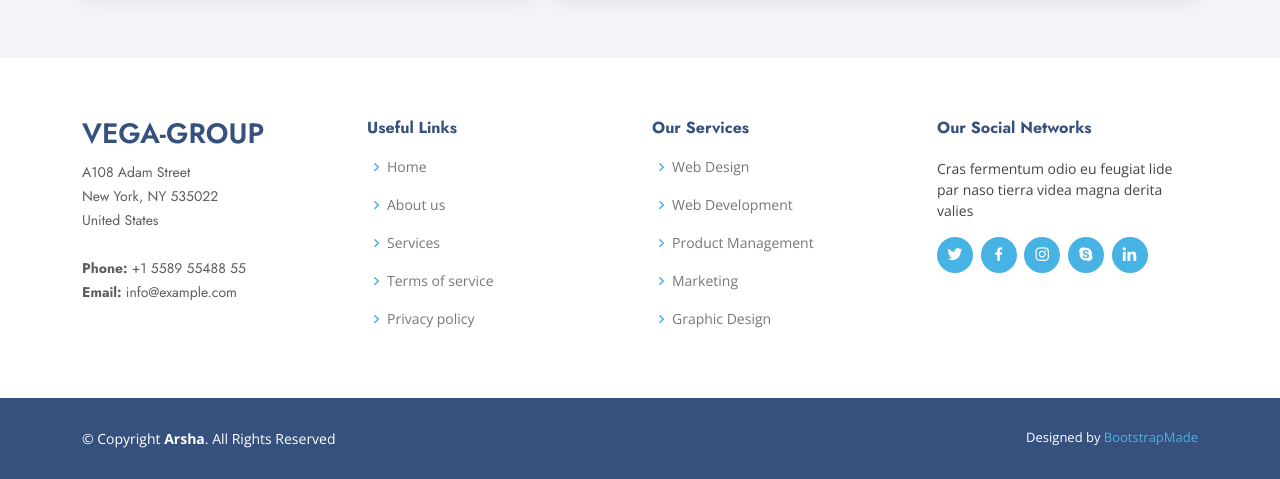
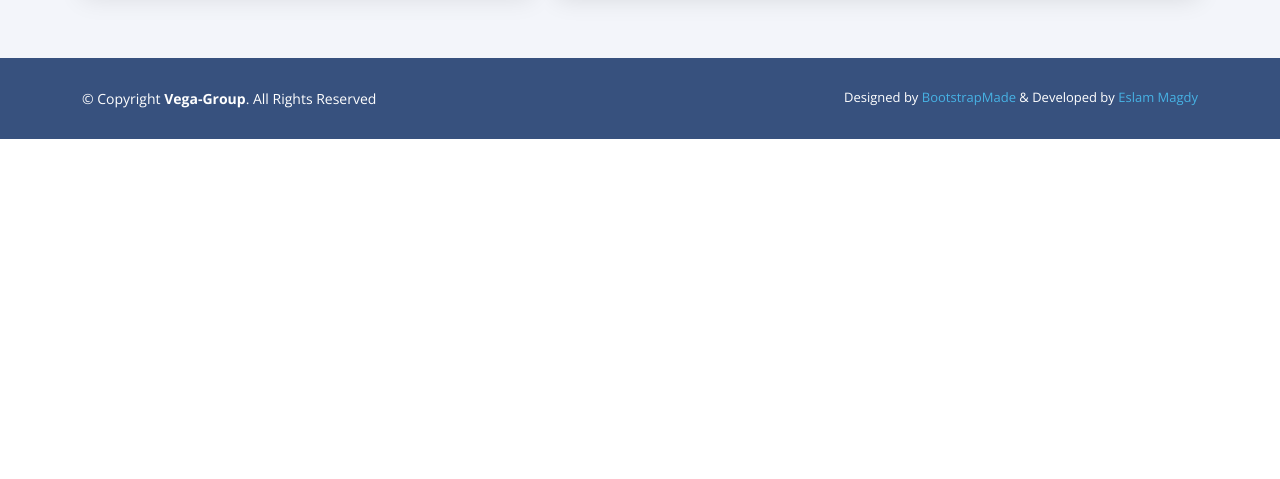
Before and after one commit to eslam3400/Vega-Group-Static-Site, a plain HTML site: page index.html in a window 1280 px wide. Shown: the part 6370-6849 px from the top of the page. After the commit the page ends 6509 px from the top, so only its background shows below. Drawn offline with nearby package versions, Linux system fonts and the light colour scheme.

Commit message:
footer section

```diff
--- a/index.html
+++ b/index.html
@@ -736,69 +736,16 @@
       </div>
     </div> -->
 
-    <div class="footer-top">
-      <div class="container">
-        <div class="row">
-
-          <div class="col-lg-3 col-md-6 footer-contact">
-            <h3>Vega-Group</h3>
-            <p>
-              A108 Adam Street <br>
-              New York, NY 535022<br>
-              United States <br><br>
-              <strong>Phone:</strong> +1 5589 55488 55<br>
-              <strong>Email:</strong> info@example.com<br>
-            </p>
-          </div>
-
-          <div class="col-lg-3 col-md-6 footer-links">
-            <h4>Useful Links</h4>
-            <ul>
-              <li><i class="bx bx-chevron-right"></i> <a href="#">Home</a></li>
-              <li><i class="bx bx-chevron-right"></i> <a href="#">About us</a></li>
-              <li><i class="bx bx-chevron-right"></i> <a href="#">Services</a></li>
-              <li><i class="bx bx-chevron-right"></i> <a href="#">Terms of service</a></li>
-              <li><i class="bx bx-chevron-right"></i> <a href="#">Privacy policy</a></li>
-            </ul>
-          </div>
-
-          <div class="col-lg-3 col-md-6 footer-links">
-            <h4>Our Services</h4>
-            <ul>
-              <li><i class="bx bx-chevron-right"></i> <a href="#">Web Design</a></li>
-              <li><i class="bx bx-chevron-right"></i> <a href="#">Web Development</a></li>
-              <li><i class="bx bx-chevron-right"></i> <a href="#">Product Management</a></li>
-              <li><i class="bx bx-chevron-right"></i> <a href="#">Marketing</a></li>
-              <li><i class="bx bx-chevron-right"></i> <a href="#">Graphic Design</a></li>
-            </ul>
-          </div>
-
-          <div class="col-lg-3 col-md-6 footer-links">
-            <h4>Our Social Networks</h4>
-            <p>Cras fermentum odio eu feugiat lide par naso tierra videa magna derita valies</p>
-            <div class="social-links mt-3">
-              <a href="#" class="twitter"><i class="bx bxl-twitter"></i></a>
-              <a href="#" class="facebook"><i class="bx bxl-facebook"></i></a>
-              <a href="#" class="instagram"><i class="bx bxl-instagram"></i></a>
-              <a href="#" class="google-plus"><i class="bx bxl-skype"></i></a>
-              <a href="#" class="linkedin"><i class="bx bxl-linkedin"></i></a>
-            </div>
-          </div>
-
-        </div>
-      </div>
-    </div>
-
     <div class="container footer-bottom clearfix">
       <div class="copyright">
-        &copy; Copyright <strong><span>Arsha</span></strong>. All Rights Reserved
+        &copy; Copyright <strong><span>Vega-Group</span></strong>. All Rights Reserved
       </div>
       <div class="credits">
         <!-- All the links in the footer should remain intact. -->
         <!-- You can delete the links only if you purchased the pro version. -->
         <!-- Licensing information: https://bootstrapmade.com/license/ -->
         <!-- Purchase the pro version with working PHP/AJAX contact form: https://bootstrapmade.com/arsha-free-bootstrap-html-template-corporate/ -->
-        Designed by <a href="https://bootstrapmade.com/">BootstrapMade</a>
+        Designed by <a href="https://bootstrapmade.com/">BootstrapMade</a> & Developed by <a href="https://www.eslammagdy.com" target="_blank">Eslam Magdy</a>
       </div>
     </div>
   </footer><!-- End Footer -->
```
